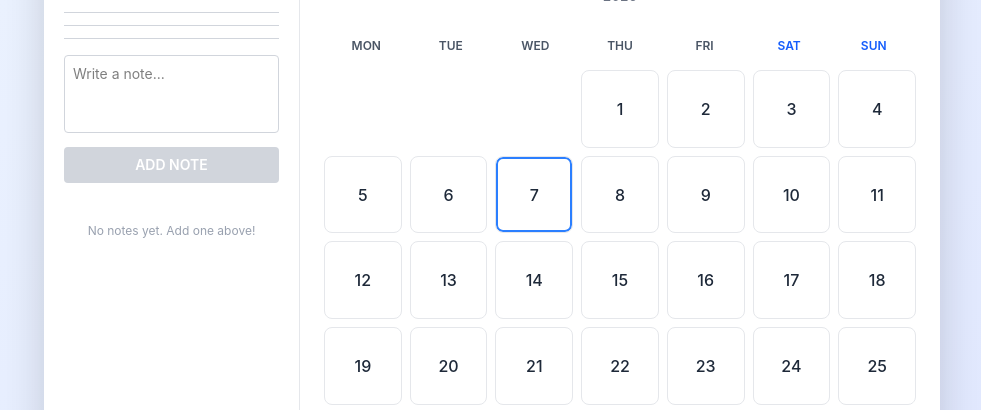
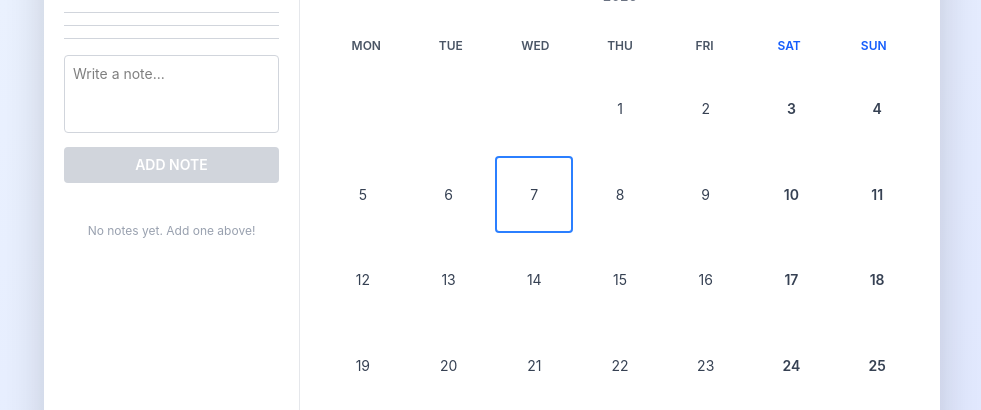
Before and after one commit to deepanshu921372/interactive-calender, a Next.js app: page / in a window 1280 px wide. Shown: the part 390-800 px from the top of the page, without its empty margins (148-1129 px from the left). Built offline with nearby package versions, Linux system fonts and the light colour scheme.

Commit message:
CalendarGrid ui updated

```diff
--- a/components/CalendarGrid.tsx
+++ b/components/CalendarGrid.tsx
@@ -27,18 +27,22 @@ export default function CalendarGrid({
         const isStart = isStartDate(day, currentDate, selectedRange);
         const isEnd = isEndDate(day, currentDate, selectedRange);
 
+        const isWeekend = index % 7 >= 5;
+
         return (
           <div
             key={index}
             onClick={() => day && onDateClick?.(day)}
             className={`
                 aspect-square flex items-center justify-center
-                border rounded-lg p-2 transition-colors
-                ${day ? "hover:bg-blue-50 cursor-pointer border-gray-200" : "border-transparent"}
-                ${day ? "text-gray-800 font-medium" : ""}
+                rounded transition-all text-sm
+                ${day ? "cursor-pointer hover:bg-gray-50" : ""}
+                ${day && !inRange ? "text-gray-700" : ""}
+                ${day && isWeekend && !inRange ? "text-blue-600 font-semibold" : ""}
                 ${isTodayDate && !inRange ? "ring-2 ring-blue-500 ring-inset" : ""}
-                ${inRange && !isStart && !isEnd ? "bg-blue-100 border-blue-300" : ""}
-                ${isStart || isEnd ? "bg-blue-500 text-white border-blue-600 font-bold hover:bg-blue-600" : ""}
+                ${inRange && !isStart && !isEnd ? "bg-blue-50 text-gray-800" : ""}
+                ${isStart || isEnd ? "bg-blue-600 text-white font-bold" : ""}
+                ${!day ? "text-gray-300" : ""}
               `}
           >
             {day || ""}
```
